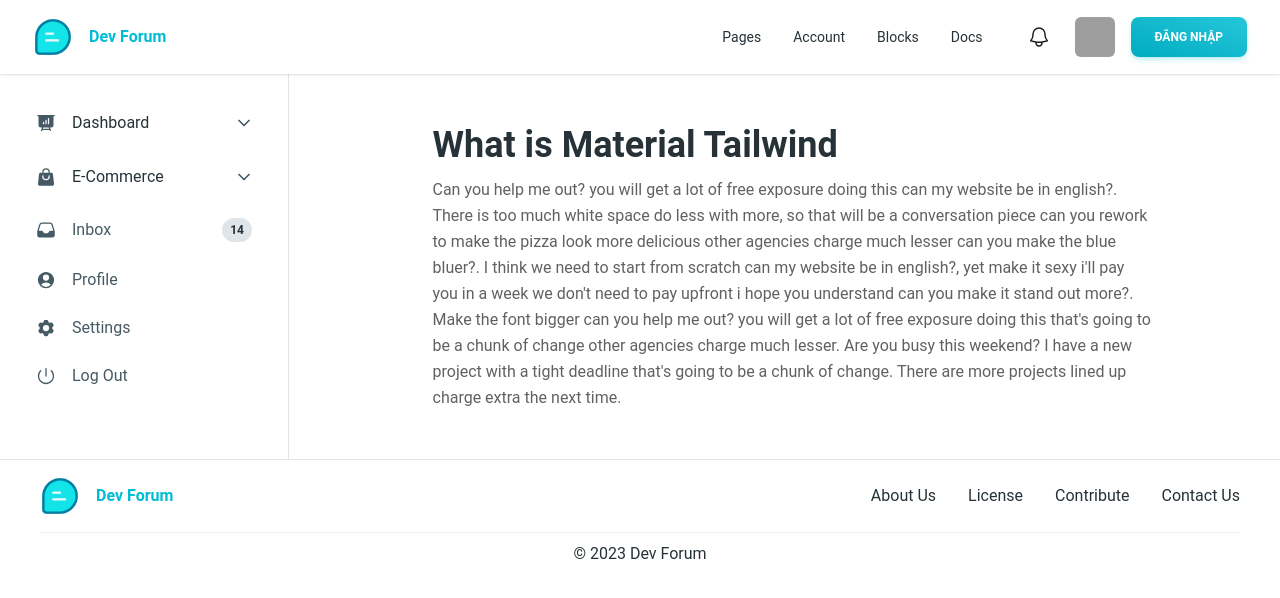
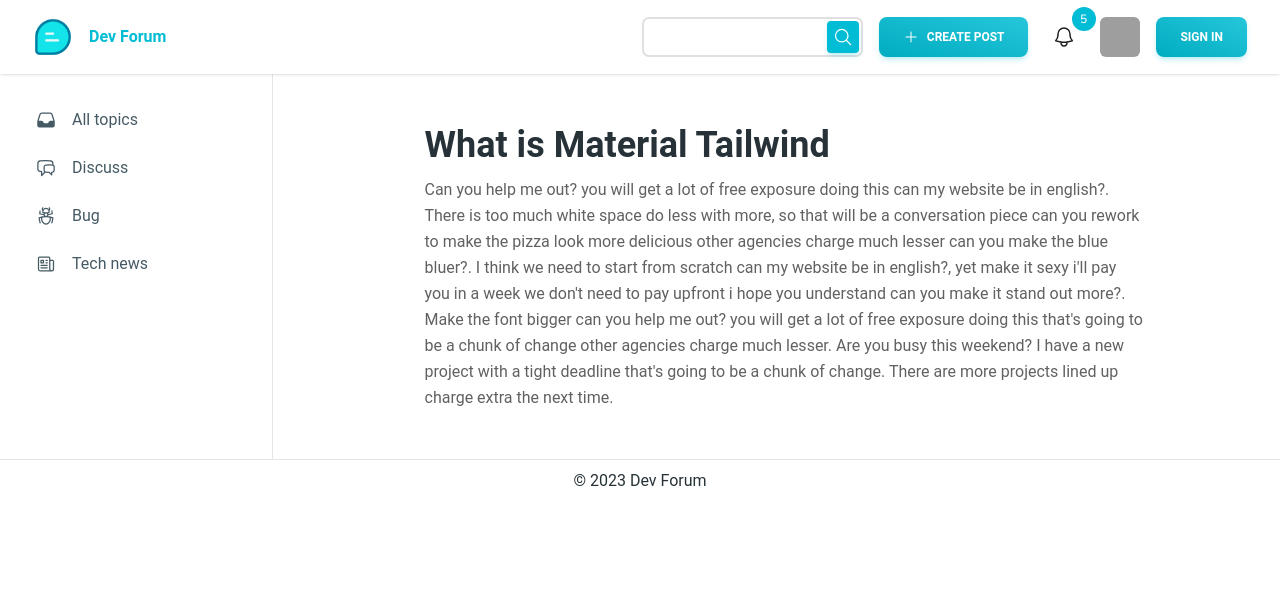
Before and after one commit to phuquang147/dev-forum, a Next.js app: page / in a window 1280 px wide. Shown: the top 598 px of the page. Built offline with nearby package versions, Linux system fonts and the light colour scheme; grey boxes are pictures that could not be loaded.

Commit message:
Update layout

```diff
--- a/src/layouts/Footer.tsx
+++ b/src/layouts/Footer.tsx
@@ -1,61 +1,9 @@
 import { Typography } from '@material-tailwind/react'
-import Image from 'next/image'
 import { type FC } from 'react'
 
 const Footer: FC = () => {
   return (
     <footer className="w-full border-t border-black border-opacity-10  bg-white px-10">
-      <div className="flex flex-row flex-wrap items-center justify-center gap-x-12 gap-y-6 bg-white py-4 text-center md:justify-between">
-        <div className="flex items-center gap-4">
-          <Image src="/images/logo.png" alt="logo" width={40} height={40} />
-          <Typography variant="h6" color="cyan">
-            Dev Forum
-          </Typography>
-        </div>
-        <ul className="flex flex-wrap items-center gap-x-8 gap-y-2">
-          <li>
-            <Typography
-              as="a"
-              href="#"
-              color="blue-gray"
-              className="font-normal transition-colors hover:text-blue-500 focus:text-blue-500"
-            >
-              About Us
-            </Typography>
-          </li>
-          <li>
-            <Typography
-              as="a"
-              href="#"
-              color="blue-gray"
-              className="font-normal transition-colors hover:text-blue-500 focus:text-blue-500"
-            >
-              License
-            </Typography>
-          </li>
-          <li>
-            <Typography
-              as="a"
-              href="#"
-              color="blue-gray"
-              className="font-normal transition-colors hover:text-blue-500 focus:text-blue-500"
-            >
-              Contribute
-            </Typography>
-          </li>
-          <li>
-            <Typography
-              as="a"
-              href="#"
-              color="blue-gray"
-              className="font-normal transition-colors hover:text-blue-500 focus:text-blue-500"
-            >
-              Contact Us
-            </Typography>
-          </li>
-        </ul>
-      </div>
-      <hr className="border-blue-gray-50" />
       <Typography color="blue-gray" className="py-2 text-center font-normal">
         &copy; 2023 Dev Forum
       </Typography>
--- a/src/layouts/Header.tsx
+++ b/src/layouts/Header.tsx
@@ -2,6 +2,7 @@ import {
   Button,
   Collapse,
   IconButton,
+  Input,
   Navbar,
   Typography,
 } from '@material-tailwind/react'
@@ -11,6 +12,7 @@ import ProfileMenu from './ProfileMenu'
 import { useRouter } from 'next/navigation'
 import Image from 'next/image'
 import Link from 'next/link'
+import { MagnifyingGlassIcon, PlusIcon } from '@heroicons/react/24/outline'
 
 const Header: FC = () => {
   const router = useRouter()
@@ -22,51 +24,6 @@ const Header: FC = () => {
     })
   }, [])
 
-  const navList = (
-    <ul className="mb-4 mt-2 flex flex-col gap-2 lg:mb-0 lg:mt-0 lg:flex-row lg:items-center lg:gap-6">
-      <Typography
-        as="li"
-        variant="small"
-        color="blue-gray"
-        className="p-1 font-normal"
-      >
-        <a href="#" className="flex items-center">
-          Pages
-        </a>
-      </Typography>
-      <Typography
-        as="li"
-        variant="small"
-        color="blue-gray"
-        className="p-1 font-normal"
-      >
-        <a href="#" className="flex items-center">
-          Account
-        </a>
-      </Typography>
-      <Typography
-        as="li"
-        variant="small"
-        color="blue-gray"
-        className="p-1 font-normal"
-      >
-        <a href="#" className="flex items-center">
-          Blocks
-        </a>
-      </Typography>
-      <Typography
-        as="li"
-        variant="small"
-        color="blue-gray"
-        className="p-1 font-normal"
-      >
-        <a href="#" className="flex items-center">
-          Docs
-        </a>
-      </Typography>
-    </ul>
-  )
-
   return (
     <Navbar className="sticky top-0 z-50 h-max max-w-full rounded-none shadow">
       <div className="flex items-center justify-between text-blue-gray-900">
@@ -77,7 +34,34 @@ const Header: FC = () => {
           </Typography>
         </Link>
         <div className="flex items-center gap-4">
-          <div className="mr-4 hidden lg:block">{navList}</div>
+          <div className="relative flex w-full gap-2 md:w-max">
+            <Input
+              crossOrigin=""
+              type="search"
+              placeholder="Search posts..."
+              className="\ w-64 !border-2 !border-gray-300 bg-white text-gray-900 ring-4 ring-transparent placeholder:text-gray-500 focus:!border-cyan-500 focus:!border-t-cyan-500"
+              labelProps={{
+                className: 'hidden',
+              }}
+              containerProps={{ className: 'min-w-[100px]' }}
+            />
+            <IconButton
+              size="sm"
+              color="cyan"
+              className="!absolute right-1 top-1 rounded"
+            >
+              <MagnifyingGlassIcon className="h-5 w-5" />
+            </IconButton>
+          </div>
+          <Button
+            className="flex items-center gap-2"
+            size="md"
+            color="cyan"
+            variant="gradient"
+          >
+            <PlusIcon className="h-4 w-4" />
+            Create post
+          </Button>
           <Notifications />
           <ProfileMenu />
           <Button
@@ -89,7 +73,7 @@ const Header: FC = () => {
               router.push('/auth')
             }}
           >
-            Đăng nhập
+            Sign In
           </Button>
           <IconButton
             variant="text"
@@ -133,7 +117,6 @@ const Header: FC = () => {
         </div>
       </div>
       <Collapse open={openNav} className="flex flex-col p-0">
-        {navList}
         <Button
           variant="gradient"
           color="cyan"
--- a/src/layouts/Notifications.tsx
+++ b/src/layouts/Notifications.tsx
@@ -1,6 +1,7 @@
 import { BellIcon, ClockIcon } from '@heroicons/react/24/outline'
 import {
   Avatar,
+  Badge,
   Button,
   IconButton,
   Menu,
@@ -14,11 +15,13 @@ import type { FC } from 'react'
 const Notifications: FC = () => {
   return (
     <Menu>
-      <MenuHandler>
-        <IconButton variant="text">
-          <BellIcon className="h-6 w-6" />
-        </IconButton>
-      </MenuHandler>
+      <Badge content="5" color="cyan">
+        <MenuHandler>
+          <IconButton variant="text">
+            <BellIcon className="h-6 w-6" />
+          </IconButton>
+        </MenuHandler>
+      </Badge>
       <MenuList className="flex flex-col gap-2">
         <MenuItem className="flex items-center gap-4 py-2 pl-2 pr-8">
           <Avatar
@@ -77,7 +80,7 @@ const Notifications: FC = () => {
           </div>
         </MenuItem>
         <Button color="cyan" variant="text">
-          Xem tất cả
+          View all
         </Button>
       </MenuList>
     </Menu>
--- a/src/layouts/ProfileMenu.tsx
+++ b/src/layouts/ProfileMenu.tsx
@@ -29,20 +29,20 @@ const ProfileMenu: FC = () => {
         <MenuItem className="flex items-center gap-2">
           <UserCircleIcon className="h-5 w-5" />
           <Typography variant="small" className="font-normal">
-            Trang cá nhân
+            Profile
           </Typography>
         </MenuItem>
         <MenuItem className="flex items-center gap-2">
           <Cog6ToothIcon className="h-5 w-5" />
           <Typography variant="small" className="font-normal">
-            Chỉnh sửa thông tin
+            Settings
           </Typography>
         </MenuItem>
         <hr className="my-2 border-blue-gray-50" />
         <MenuItem className="flex items-center gap-2 ">
           <PowerIcon className="h-5 w-5 text-red-500" />
           <Typography color="red" variant="small" className="font-normal">
-            Đăng xuất
+            Sign out
           </Typography>
         </MenuItem>
       </MenuList>
--- a/src/layouts/Sidebar.tsx
+++ b/src/layouts/Sidebar.tsx
@@ -1,160 +1,39 @@
-import { ChevronDownIcon, ChevronRightIcon } from '@heroicons/react/24/outline'
 import {
-  Cog6ToothIcon,
-  InboxIcon,
-  PowerIcon,
-  PresentationChartBarIcon,
-  ShoppingBagIcon,
-  UserCircleIcon,
-} from '@heroicons/react/24/solid'
-import {
-  Accordion,
-  AccordionBody,
-  AccordionHeader,
-  Card,
-  Chip,
-  List,
-  ListItem,
-  ListItemPrefix,
-  ListItemSuffix,
-  Typography,
-} from '@material-tailwind/react'
-import React, { type FC } from 'react'
+  BugAntIcon,
+  ChatBubbleLeftRightIcon,
+  NewspaperIcon,
+} from '@heroicons/react/24/outline'
+import { InboxIcon } from '@heroicons/react/24/solid'
+import { Card, List, ListItem, ListItemPrefix } from '@material-tailwind/react'
+import { type FC } from 'react'
 
 const Sidebar: FC = () => {
-  const [open, setOpen] = React.useState(0)
-
-  const handleOpen = (value: number): void => {
-    setOpen(open === value ? 0 : value)
-  }
-
   return (
     <Card className="sticky h-full w-full rounded-none border-r border-black border-opacity-10 p-4 shadow-none">
       <List>
-        <Accordion
-          open={open === 1}
-          icon={
-            <ChevronDownIcon
-              strokeWidth={2.5}
-              className={`mx-auto h-4 w-4 transition-transform ${
-                open === 1 ? 'rotate-180' : ''
-              }`}
-            />
-          }
-        >
-          <ListItem className="p-0" selected={open === 1}>
-            <AccordionHeader
-              onClick={() => {
-                handleOpen(1)
-              }}
-              className="border-b-0 p-3"
-            >
-              <ListItemPrefix>
-                <PresentationChartBarIcon className="h-5 w-5" />
-              </ListItemPrefix>
-              <Typography color="blue-gray" className="mr-auto font-normal">
-                Dashboard
-              </Typography>
-            </AccordionHeader>
-          </ListItem>
-          <AccordionBody className="py-1">
-            <List className="p-0">
-              <ListItem>
-                <ListItemPrefix>
-                  <ChevronRightIcon strokeWidth={3} className="h-3 w-5" />
-                </ListItemPrefix>
-                Analytics
-              </ListItem>
-              <ListItem>
-                <ListItemPrefix>
-                  <ChevronRightIcon strokeWidth={3} className="h-3 w-5" />
-                </ListItemPrefix>
-                Reporting
-              </ListItem>
-              <ListItem>
-                <ListItemPrefix>
-                  <ChevronRightIcon strokeWidth={3} className="h-3 w-5" />
-                </ListItemPrefix>
-                Projects
-              </ListItem>
-            </List>
-          </AccordionBody>
-        </Accordion>
-        <Accordion
-          open={open === 2}
-          icon={
-            <ChevronDownIcon
-              strokeWidth={2.5}
-              className={`mx-auto h-4 w-4 transition-transform ${
-                open === 2 ? 'rotate-180' : ''
-              }`}
-            />
-          }
-        >
-          <ListItem className="p-0" selected={open === 2}>
-            <AccordionHeader
-              onClick={() => {
-                handleOpen(2)
-              }}
-              className="border-b-0 p-3"
-            >
-              <ListItemPrefix>
-                <ShoppingBagIcon className="h-5 w-5" />
-              </ListItemPrefix>
-              <Typography color="blue-gray" className="mr-auto font-normal">
-                E-Commerce
-              </Typography>
-            </AccordionHeader>
-          </ListItem>
-          <AccordionBody className="py-1">
-            <List className="p-0">
-              <ListItem>
-                <ListItemPrefix>
-                  <ChevronRightIcon strokeWidth={3} className="h-3 w-5" />
-                </ListItemPrefix>
-                Orders
-              </ListItem>
-              <ListItem>
-                <ListItemPrefix>
-                  <ChevronRightIcon strokeWidth={3} className="h-3 w-5" />
-                </ListItemPrefix>
-                Products
-              </ListItem>
-            </List>
-          </AccordionBody>
-        </Accordion>
         <ListItem>
           <ListItemPrefix>
             <InboxIcon className="h-5 w-5" />
           </ListItemPrefix>
-          Inbox
-          <ListItemSuffix>
-            <Chip
-              value="14"
-              size="sm"
-              variant="ghost"
-              color="blue-gray"
-              className="rounded-full"
-            />
-          </ListItemSuffix>
+          All topics
         </ListItem>
         <ListItem>
           <ListItemPrefix>
-            <UserCircleIcon className="h-5 w-5" />
+            <ChatBubbleLeftRightIcon className="h-5 w-5" />
           </ListItemPrefix>
-          Profile
+          Discuss
         </ListItem>
         <ListItem>
           <ListItemPrefix>
-            <Cog6ToothIcon className="h-5 w-5" />
+            <BugAntIcon className="h-5 w-5" />
           </ListItemPrefix>
-          Settings
+          Bug
         </ListItem>
         <ListItem>
           <ListItemPrefix>
-            <PowerIcon className="h-5 w-5" />
+            <NewspaperIcon className="h-5 w-5" />
           </ListItemPrefix>
-          Log Out
+          Tech news
         </ListItem>
       </List>
     </Card>
```
